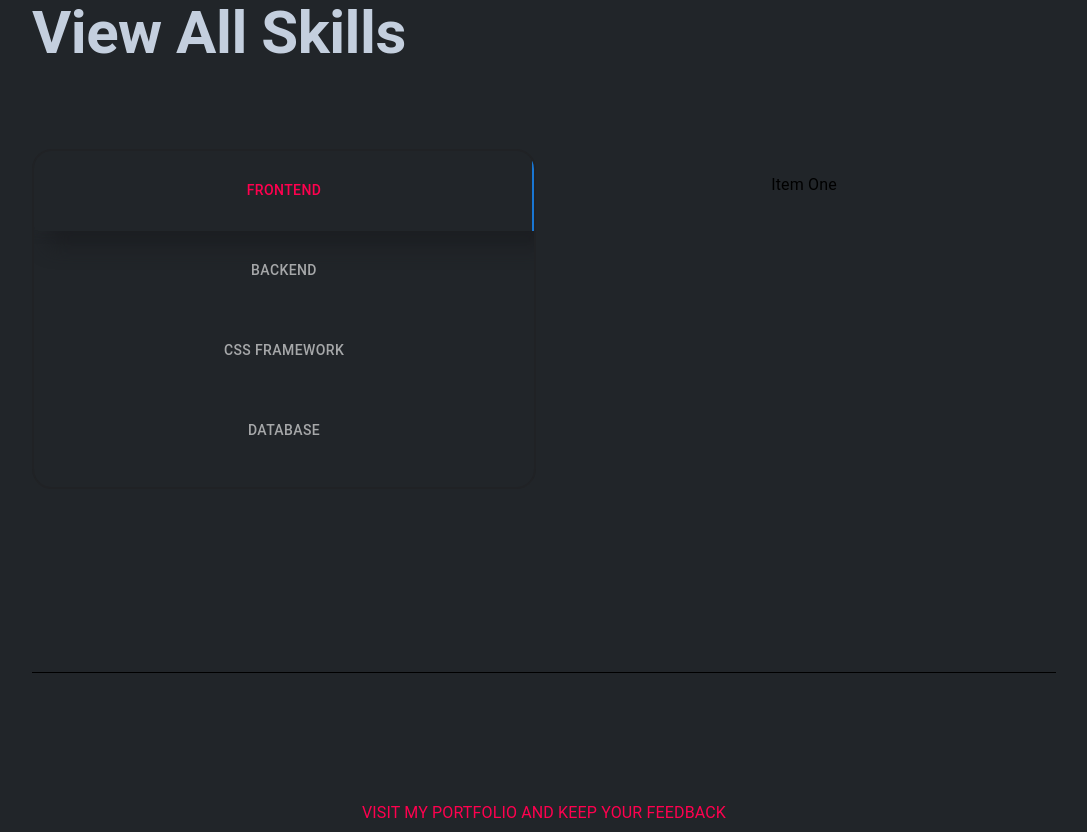
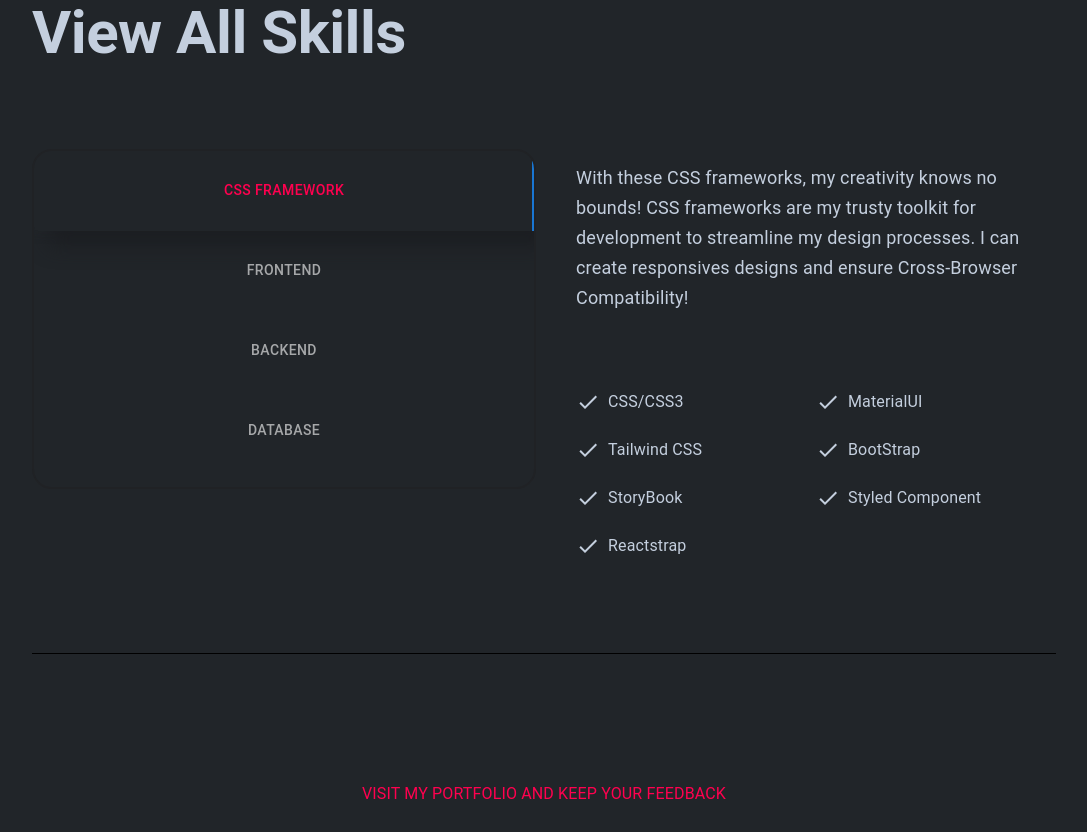
Before and after one commit to ivie-gif/Ivie.M.Emwiongbon, a React (Create React App) app: page / in a window 1280 px wide. Shown: the part 1000-1832 px from the top of the page, without its empty margins (96-1183 px from the left). Built offline with nearby package versions, Linux system fonts and the light colour scheme.

Commit message:
completing skills data

```diff
--- a/src/components/skills/index.tsx
+++ b/src/components/skills/index.tsx
@@ -5,6 +5,14 @@ import Typography from "@mui/material/Typography";
 import Box from "@mui/material/Box";
 import BorderDivs from "../../shared/borderDivs";
 import { Grid } from "@mui/material";
+import CheckIcon from "@mui/icons-material/Check";
+
+import {
+  frontEnd,
+  cssFrameworks,
+  backEnd,
+  dataBase,
+} from "../../db/skillsData";
 
 interface TabPanelProps {
   children?: React.ReactNode;
@@ -75,11 +83,10 @@ const Index = () => {
       <Grid
         container
         rowSpacing={1}
-        columnSpacing={{ xs: 3, sm: 3, md: 3, lg: 2}}
+        columnSpacing={{ xs: 3, sm: 3, md: 3, lg: 2 }}
         sx={{
           flexGrow: 1,
           display: "flex",
-          height: 500,
           backgroundColor: "#212529",
         }}
       >
@@ -92,14 +99,14 @@ const Index = () => {
             variant="fullWidth"
             aria-label="Vertical tabs example"
             sx={{
-              width: {xs: '100%', md: "100%", lg: 400},
-              minWidth: '-webkit-fill-available',
+              width: { xs: "100%", md: "100%", lg: 400 },
+              minWidth: "-webkit-fill-available",
               border: "2px solid #202225",
               borderRadius: "20px",
             }}
           >
             <Tab
-              label="FrontEnd"
+              label="CSS Framework"
               {...a11yProps(0)}
               sx={{
                 boxShadow: "15px 15px 20px #1c1e22, -10px -10px 19px #262a2e",
@@ -113,7 +120,10 @@ const Index = () => {
                 },
               }}
             />
-            <Tab label="BackEnd" {...a11yProps(1)} sx={{
+            <Tab
+              label="FrontEnd"
+              {...a11yProps(1)}
+              sx={{
                 color: "#FFFFFF",
                 py: 5,
 
@@ -123,8 +133,12 @@ const Index = () => {
                   backgroundColor: "linear-gradient(145deg, #1e2024, #23272b)",
                   borderRadius: 1,
                 },
-              }} />
-            <Tab label="CSS Framework" {...a11yProps(2)}  sx={{
+              }}
+            />
+            <Tab
+              label="BackEnd"
+              {...a11yProps(2)}
+              sx={{
                 color: "#FFFFFF",
                 py: 5,
 
@@ -134,8 +148,12 @@ const Index = () => {
                   backgroundColor: "linear-gradient(145deg, #1e2024, #23272b)",
                   borderRadius: 1,
                 },
-              }} />
-            <Tab label="DataBase" {...a11yProps(3)}  sx={{
+              }}
+            />
+            <Tab
+              label="DataBase"
+              {...a11yProps(3)}
+              sx={{
                 color: "#FFFFFF",
                 py: 5,
                 mb: 2,
@@ -146,22 +164,180 @@ const Index = () => {
                   backgroundColor: "linear-gradient(145deg, #1e2024, #23272b)",
                   borderRadius: 1,
                 },
-              }} />
+              }}
+            />
           </Tabs>
         </Grid>
 
-        <Grid item xs={12} lg={6} md={12}>
+        {/* main tabs second grid */}
+        <Grid
+          item
+          xs={12}
+          lg={6}
+          md={12}
+          sx={{ color: "#c4cfde", marginTop: "-10px" }}
+        >
+          {/* end of main Tabs second grid */}
+
           <TabPanel value={value} index={0}>
-            Item One
+            <Typography
+              sx={{
+                textAlign: "left",
+                fontSize: "18px",
+                lineHeight: "30px",
+                fontWeight: 400,
+                marginBottom: "70px",
+              }}
+            >
+              With these CSS frameworks, my creativity knows no bounds! CSS
+              frameworks are my trusty toolkit for development to streamline my
+              design processes. I can create responsives designs and ensure
+              Cross-Browser Compatibility!
+            </Typography>
+            <Grid
+              container
+              rowSpacing={1}
+              justifyContent="space-between"
+              columnSpacing={{ xs: 3, sm: 3, md: 3, lg: 3 }}
+              sx={{ mt: 10, mb: 3, marginTop: "-0.7px" }}
+            >
+              {cssFrameworks &&
+                cssFrameworks.map((css: any) => (
+                  <Grid
+                    item
+                    xs={12}
+                    md={12}
+                    lg={6}
+                    sx={{ alignItems: "left", justifyItems: "left" }}
+                  >
+                    <Box sx={{ display: "flex", mb: 2 }}>
+                      <CheckIcon />
+                      <Typography sx={{ ml: 1 }}>{css}</Typography>
+                    </Box>
+                  </Grid>
+                ))}
+            </Grid>
           </TabPanel>
+
           <TabPanel value={value} index={1}>
-            Item Two
+            <Typography
+              sx={{
+                textAlign: "left",
+                fontSize: "18px",
+                lineHeight: "30px",
+                fontWeight: 400,
+                marginBottom: "70px",
+              }}
+            >
+              Frontend development is the art of shaping the digital world that
+              users see and interact with. My knowledge of these Frontend tools
+              is to create captivating interfaces, seamless interactions, and
+              delightful user experiences. I think of these tools as a bridge
+              that connects my ideas to the screens of my audience.
+            </Typography>
+            <Grid
+              container
+              rowSpacing={1}
+              justifyContent="space-between"
+              columnSpacing={{ xs: 3, sm: 3, md: 3, lg: 3 }}
+              sx={{ mt: 10, mb: 3, marginTop: "-0.7px" }}
+            >
+              {frontEnd &&
+                frontEnd.map((frontEndData: any) => (
+                  <Grid
+                    item
+                    xs={12}
+                    md={12}
+                    lg={6}
+                    sx={{ alignItems: "left", justifyItems: "left" }}
+                  >
+                    <Box sx={{ display: "flex", mb: 2 }}>
+                      <CheckIcon />
+                      <Typography sx={{ ml: 1 }}>{frontEndData}</Typography>
+                    </Box>
+                  </Grid>
+                ))}
+            </Grid>
           </TabPanel>
           <TabPanel value={value} index={2}>
-            Item Three
+            <Typography
+              sx={{
+                textAlign: "left",
+                fontSize: "18px",
+                lineHeight: "30px",
+                fontWeight: 400,
+                marginBottom: "70px",
+              }}
+            >
+              Backend development, is the gears of the digital universe turn,
+              and the magic happens behind the scenes. I enjoy writing codes and
+              databases that work tirelessly to deliver content, process
+              requests, and keep everything running smoothly. From Data
+              Management, to core development Functionalities and scalability.
+            </Typography>
+            <Grid
+              container
+              rowSpacing={1}
+              justifyContent="space-between"
+              columnSpacing={{ xs: 3, sm: 3, md: 3, lg: 3 }}
+              sx={{ mt: 10, mb: 3, marginTop: "-0.7px" }}
+            >
+              {backEnd &&
+                backEnd.map((backend: any) => (
+                  <Grid
+                    item
+                    xs={12}
+                    md={12}
+                    lg={6}
+                    sx={{ alignItems: "left", justifyItems: "left" }}
+                  >
+                    <Box sx={{ display: "flex", mb: 2 }}>
+                      <CheckIcon />
+                      <Typography sx={{ ml: 1 }}>{backend}</Typography>
+                    </Box>
+                  </Grid>
+                ))}
+            </Grid>
           </TabPanel>
           <TabPanel value={value} index={3}>
-            Item Four
+            <Typography
+              sx={{
+                textAlign: "left",
+                fontSize: "18px",
+                lineHeight: "30px",
+                fontWeight: 400,
+                marginBottom: "70px",
+              }}
+            >
+              A database is like a digital vault to trove information. With my
+              years of experience, I see Database as a tool for Data Storage to
+              streamline data management for robust backup and recovery
+              solutions, protecting your information from accidents or
+              disasters.
+            </Typography>
+            <Grid
+              container
+              rowSpacing={1}
+              justifyContent="space-between"
+              columnSpacing={{ xs: 3, sm: 3, md: 3, lg: 3 }}
+              sx={{ mt: 10, mb: 3, marginTop: "-0.7px" }}
+            >
+              {dataBase &&
+                dataBase.map((db: any) => (
+                  <Grid
+                    item
+                    xs={12}
+                    md={12}
+                    lg={6}
+                    sx={{ alignItems: "left", justifyItems: "left" }}
+                  >
+                    <Box sx={{ display: "flex", mb: 2 }}>
+                      <CheckIcon />
+                      <Typography sx={{ ml: 1 }}>{db}</Typography>
+                    </Box>
+                  </Grid>
+                ))}
+            </Grid>
           </TabPanel>
         </Grid>
       </Grid>
--- a/src/db/skillsData.ts
+++ b/src/db/skillsData.ts
@@ -2,6 +2,6 @@ export const frontEnd = ['HTML/HTML5', 'React', 'Typescript', 'Next.Js', 'React
 
 export const backEnd = ['Express.Js', 'Node.Js']
 
-export const cssFrameworks = ['CSS/CSS3', 'MaterialUI', 'TailwindCSS', 'BootStrap', 'StoryBook', 'Styled Component', 'Reactstrap']
+export const cssFrameworks = ['CSS/CSS3', 'MaterialUI', 'Tailwind CSS', 'BootStrap', 'StoryBook', 'Styled Component', 'Reactstrap']
 
 export const dataBase = ['MongoDB', 'Firebase']
```
Lines whose indentation alone changed are shown as unchanged.
